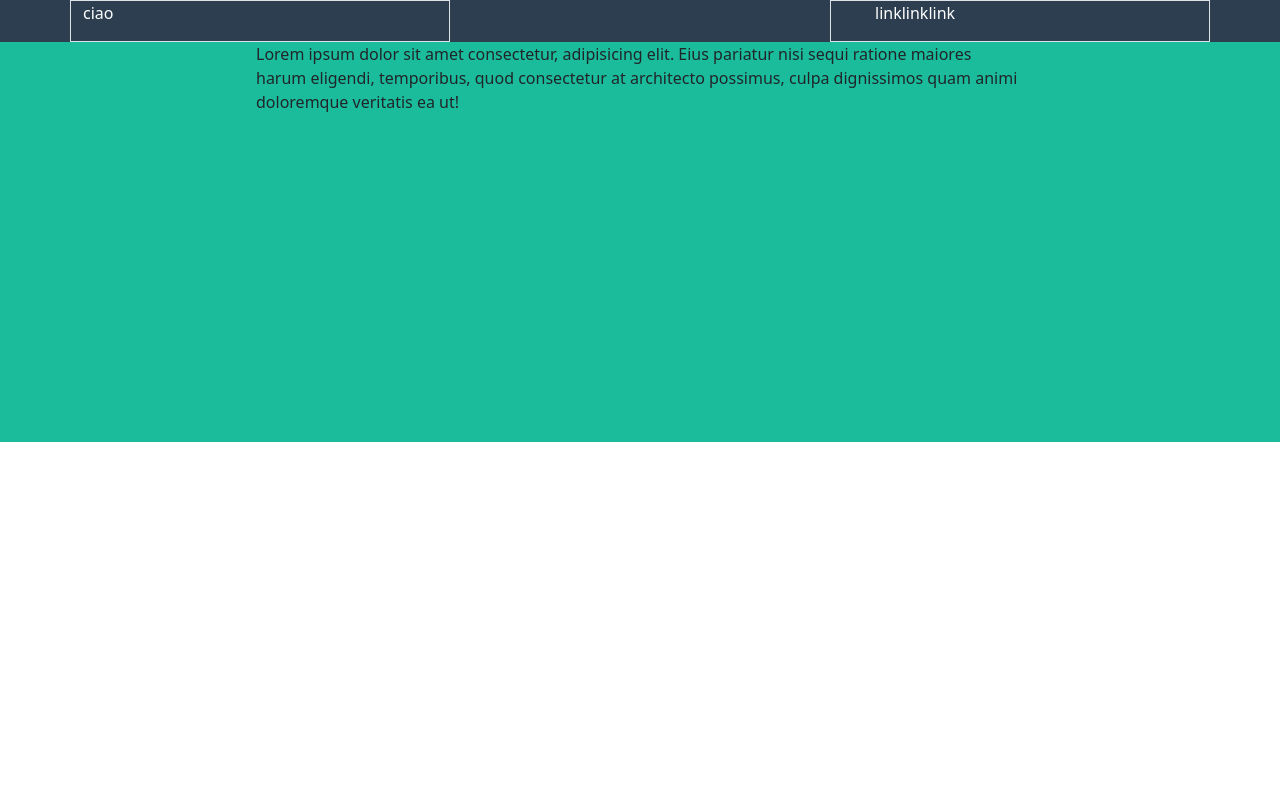
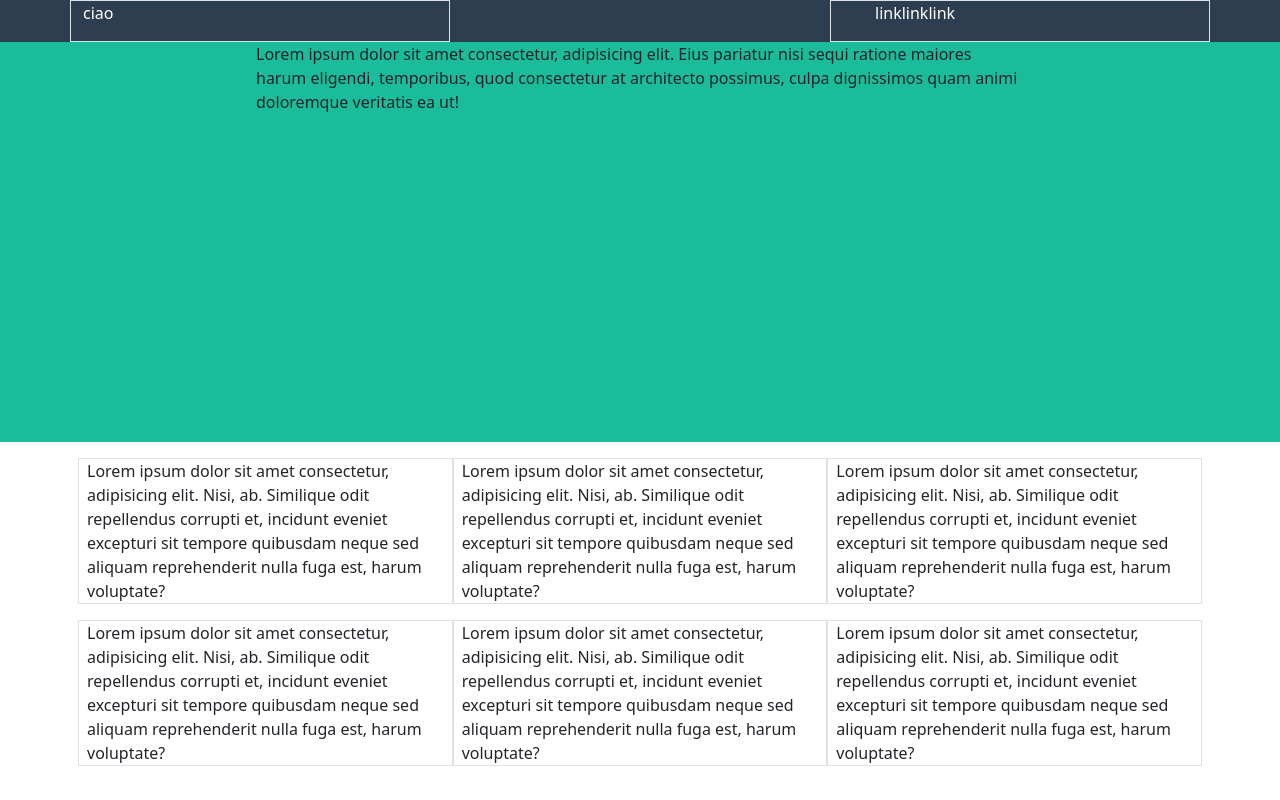
Before and after one commit to FedericoPiazzolla/html-css-bootstrap-freelancer, a plain HTML site: page index.html in a window 1280 px wide. Drawn offline with nearby package versions, Linux system fonts and the light colour scheme.

Commit message:
add: portfolio layout

```diff
--- a/css/style.css
+++ b/css/style.css
@@ -45,5 +45,3 @@ header a {
     width: 60%;
   }
 }
-
-/* PORTFOLIO */
--- a/index.html
+++ b/index.html
@@ -14,18 +14,15 @@
     />
 
     <!-- Custom Style -->
-    <link rel="stylesheet" href="css/style.css">
+    <link rel="stylesheet" href="css/style.css" />
   </head>
 
   <body>
-
     <!-- Header -->
     <header>
       <div class="container-md">
         <div class="row">
-          <div class="col-4 border">
-            ciao
-          </div>
+          <div class="col-4 border">ciao</div>
           <div class="col-4 offset-4 border">
             <p class="example">ciao</p>
             <ul class="header-list">
@@ -41,23 +38,68 @@
 
     <!-- Main -->
     <main>
-
       <!-- Hero -->
       <section id="hero">
         <div class="container_80">
-          Lorem ipsum dolor sit amet consectetur, adipisicing elit. Eius pariatur nisi sequi ratione maiores harum eligendi, temporibus, quod consectetur at architecto possimus, culpa dignissimos quam animi doloremque veritatis ea ut!
+          Lorem ipsum dolor sit amet consectetur, adipisicing elit. Eius
+          pariatur nisi sequi ratione maiores harum eligendi, temporibus, quod
+          consectetur at architecto possimus, culpa dignissimos quam animi
+          doloremque veritatis ea ut!
         </div>
       </section>
       <!-- /Hero -->
 
       <!-- Portfolio -->
+      <section id="portfolio">
+        <div class="container-md p-3">
+          <div class="row g-3">
+            <div class="col-12 col-md-6 col-lg-4 border">
+              Lorem ipsum dolor sit amet consectetur, adipisicing elit. Nisi,
+              ab. Similique odit repellendus corrupti et, incidunt eveniet
+              excepturi sit tempore quibusdam neque sed aliquam reprehenderit
+              nulla fuga est, harum voluptate?
+            </div>
+            <div class="col-12 col-md-6 col-lg-4 border">
+              Lorem ipsum dolor sit amet consectetur, adipisicing elit. Nisi,
+              ab. Similique odit repellendus corrupti et, incidunt eveniet
+              excepturi sit tempore quibusdam neque sed aliquam reprehenderit
+              nulla fuga est, harum voluptate?
+            </div>
+            <div class="col-12 col-md-6 col-lg-4 border">
+              Lorem ipsum dolor sit amet consectetur, adipisicing elit. Nisi,
+              ab. Similique odit repellendus corrupti et, incidunt eveniet
+              excepturi sit tempore quibusdam neque sed aliquam reprehenderit
+              nulla fuga est, harum voluptate?
+            </div>
+            <div class="col-12 col-md-6 col-lg-4 border">
+              Lorem ipsum dolor sit amet consectetur, adipisicing elit. Nisi,
+              ab. Similique odit repellendus corrupti et, incidunt eveniet
+              excepturi sit tempore quibusdam neque sed aliquam reprehenderit
+              nulla fuga est, harum voluptate?
+            </div>
+            <div class="col-12 col-md-6 col-lg-4 border">
+              Lorem ipsum dolor sit amet consectetur, adipisicing elit. Nisi,
+              ab. Similique odit repellendus corrupti et, incidunt eveniet
+              excepturi sit tempore quibusdam neque sed aliquam reprehenderit
+              nulla fuga est, harum voluptate?
+            </div>
+            <div class="col-12 col-md-6 col-lg-4 border">
+              Lorem ipsum dolor sit amet consectetur, adipisicing elit. Nisi,
+              ab. Similique odit repellendus corrupti et, incidunt eveniet
+              excepturi sit tempore quibusdam neque sed aliquam reprehenderit
+              nulla fuga est, harum voluptate?
+            </div>
+          </div>
+        </div>
+      </section>
       <!-- /Portfolio -->
 
+      <!-- About -->
+      <!-- /About -->
     </main>
     <!-- /Main -->
 
     <!-- Footer -->
     <!-- /Footer -->
-
   </body>
 </html>
```
